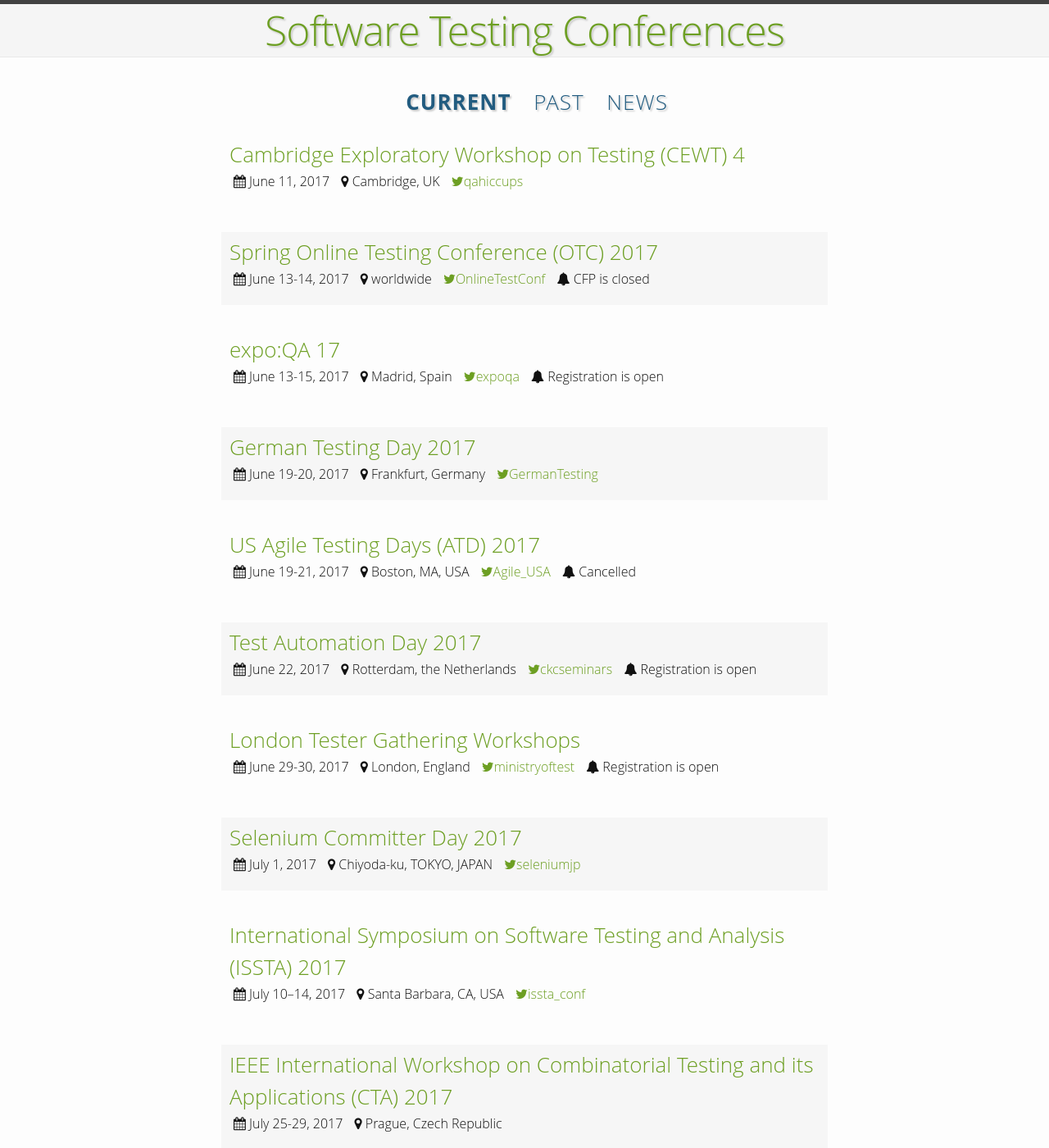
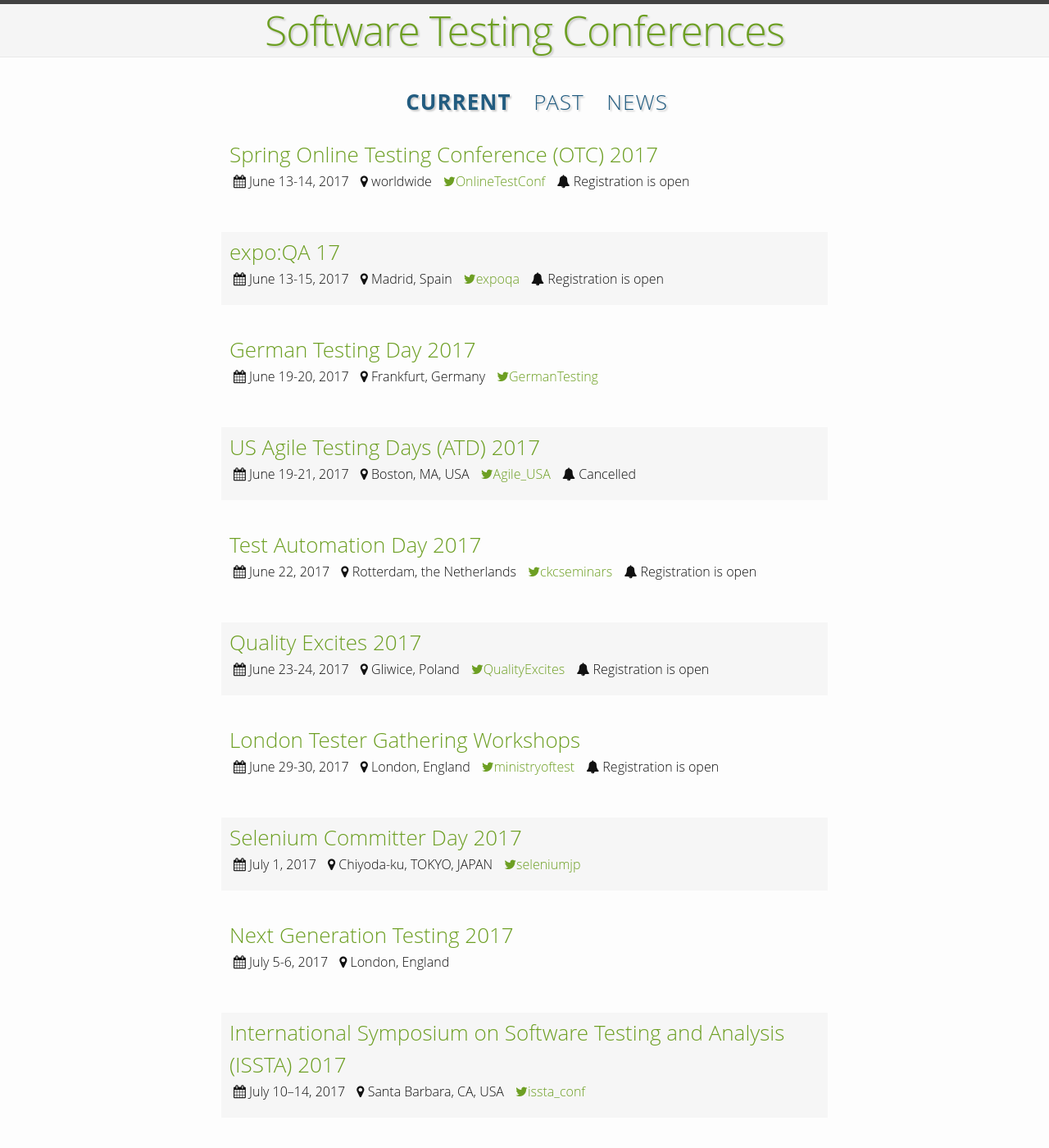
Before and after one commit to TestingConferences/testingconferences.github.io, a Jekyll site: the page built from index.html, in a window 1280 px wide and 1400 px high. Shown: the whole window at 82% size. Built offline with Jekyll 4.4.1, drawn with Linux system fonts in a browser that asks for light colours; some of the changed text lies outside the part shown.

Commit message:
Moved Current to Past. Adding more conferences

```diff
--- a/_data/current.yml
+++ b/_data/current.yml
@@ -1,15 +1,9 @@
-- name: Cambridge Exploratory Workshop on Testing (CEWT) 4
-  location: Cambridge, UK
-  dates: "June 11, 2017"
-  url: http://cewtblog.blogspot.co.uk/2017/03/cewt-4-is-coming.html
-  twitter: qahiccups
-
 - name: Spring Online Testing Conference (OTC) 2017
   location: worldwide
   dates: "June 13-14, 2017"
   url: http://onlinetestconf.com
   twitter: OnlineTestConf
-  status: CFP is closed
+  status: Registration is open
 
 - name: expo:QA 17
   location: Madrid, Spain
@@ -38,6 +32,13 @@
   twitter: ckcseminars
   status: Registration is open
 
+- name: Quality Excites 2017
+  location: Gliwice, Poland
+  dates: "June 23-24, 2017"
+  url: https://qualityexcites.pl/en/
+  twitter: QualityExcites
+  status: Registration is open
+
 - name: London Tester Gathering Workshops
   location: London, England
   dates: "June 29-30, 2017"
@@ -50,6 +51,11 @@
   dates: "July 1, 2017"
   url: https://seleniumjp.connpass.com/event/55364/
   twitter: seleniumjp
+
+- name: Next Generation Testing 2017
+  location: London, England
+  dates: "July 5-6, 2017"
+  url: http://conferences.unicom.co.uk/next-generation-testing/2017/
 
 - name: International Symposium on Software Testing and Analysis (ISSTA) 2017
   location: Santa Barbara, CA, USA
@@ -139,12 +145,19 @@
   twitter: seleniumconf
   status: Registration is open
 
+- name: STARCanada 2017
+  location: Toronto, Canada
+  dates: "October 15-20, 2017"
+  url: http://starcanada.techwell.com/
+  twitter: techwell
+  status: Registration is open
+
 - name: Tricentis Accelerate 2017
   location: Vienna, Austria
   dates: "October 16-17, 2017"
   url: https://www.tricentis.com/accelerate2017/
+  twitter: Tricentis
   status: Registration is open
-  twitter: Tricentis
 
 - name: Test Dive Conference 2017
   location: Kraków, Poland
@@ -163,6 +176,7 @@
   location: Copenhagen, Denmark
   dates: "November 6, 2017"
   url: https://conference.eurostarsoftwaretesting.com/
+  twitter: techwell
   status: Registration is open
 
 - name: TestBash Philadelphia 2017
--- a/_data/past.yml
+++ b/_data/past.yml
@@ -1,3 +1,9 @@
+- name: Cambridge Exploratory Workshop on Testing (CEWT) 4
+  location: Cambridge, UK
+  dates: "June 11, 2017"
+  url: http://cewtblog.blogspot.co.uk/2017/03/cewt-4-is-coming.html
+  twitter: qahiccups
+
 - name: Testing Cup 2017
   location: Gdańsk, Poland
   dates: "June 8-9, 2017"
```
